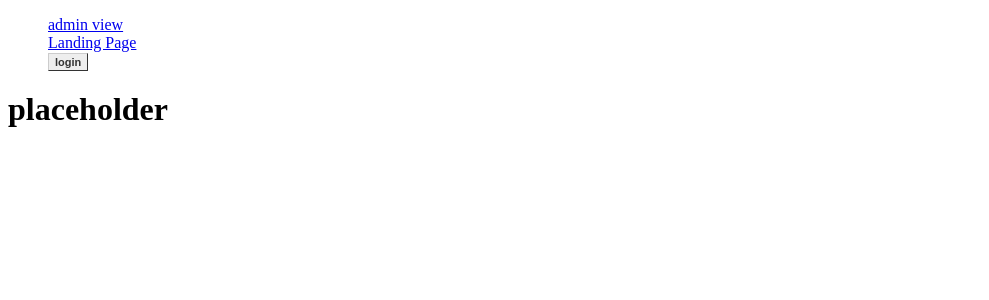
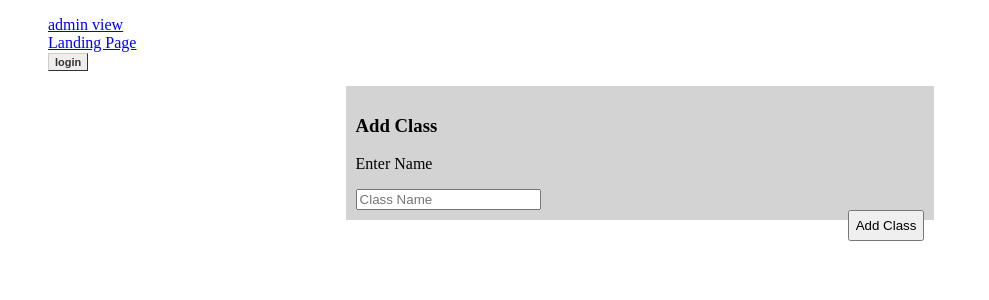
Before and after one commit to HackYourFuture-CPH/class06-final-project, a React app in the folder source/: page /adminview/createclass in a window 1280 px wide. Shown: the top 300 px of the page, without its empty margins (0-989 px from the left). Built offline with nearby package versions, Linux system fonts and the light colour scheme; no server answers.

Commit message:
add inputfield component

```diff
--- a/source/package.json
+++ b/source/package.json
@@ -70,7 +70,10 @@
     "build": "node scripts/build.js",
     "test": "node scripts/test.js",
     "server": "node src/server/server.js",
-    "heroku-postbuild": "npm install && npm run build"
+    "heroku-postbuild": "npm install && npm run build",
+    "migrate": "cd src/server/database && knex migrate:latest",
+    "rollback": "cd src/server/database && knex migrate:rollback",
+    "seed": "cd src/server/database && knex seed:run"
   },
   "eslintConfig": {
     "extends": "react-app"
--- /dev/null
+++ b/source/src/client/components/InputField.jsx
@@ -0,0 +1,18 @@
+import React, { Component } from 'react'
+
+export default class InputField extends Component {
+  render() {
+    return (
+      <div>
+        <input
+          type={this.props.type}
+          className={this.props.className}
+          placeholder={this.props.placeholder}
+          value={this.props.value}
+          onChange={this.props.passedfunc}
+          onKeyPress={e => this.props.onKeyPress(e)}
+        />
+      </div>
+    )
+  }
+}
--- a/source/src/client/containers/AddClass.jsx
+++ b/source/src/client/containers/AddClass.jsx
@@ -1,10 +1,51 @@
 import React, { Component } from 'react'
+import InputField from '../components/InputField'
+import { Link } from 'react-router-dom'
 
 export default class AddClass extends Component {
+  constructor(props) {
+    super(props)
+    this.state = { inp: '' }
+  }
+
+  handleInpChange = e => {
+    this.setState({
+      inp: e.target.value
+    })
+  }
+
+  onSubmitClickHandler = e => {
+    const inp = this.state.inp
+    this.setState({
+      inp: ''
+    })
+  }
+
+  onKeyChange = e => {
+    if (e.key === 'Enter') {
+      this.onSubmitClickHandler()
+    }
+  }
   render() {
     return (
-      <div>
-        <h1>placeholder</h1>
+      <div className='addClass'>
+        <h3>Add Class</h3>
+        <div>
+          <p className='addclasssub'>Enter Name</p>
+          <InputField
+            type='text'
+            className='inpfield'
+            placeholder='Class Name'
+            passedfunc={this.handleInpChange}
+            value={this.state.inp}
+            onKeyPress={this.onKeyChange}
+          />
+        </div>
+        <button className='submitclass'>
+          <Link className='button' to='/adminview'>
+            Add Class
+          </Link>
+        </button>
       </div>
     )
   }
--- a/source/src/client/style.css
+++ b/source/src/client/style.css
@@ -84,6 +84,21 @@ img {
   background-color: lightgray;
 }
 
+.addClass {
+  /* display: flex; */
+  margin: auto;
+  width: 45%;
+  padding: 10px;
+  background-color: lightgray;
+}
+.addclasssub {
+  width: 0 auto;
+}
 .addclassbuttonwrap {
   padding: 6px;
 }
+
+.submitclass {
+  float: right;
+  padding: 6px;
+}
```
Also changed, not shown: 1 other file (tests, documents, lock files or other folders).
